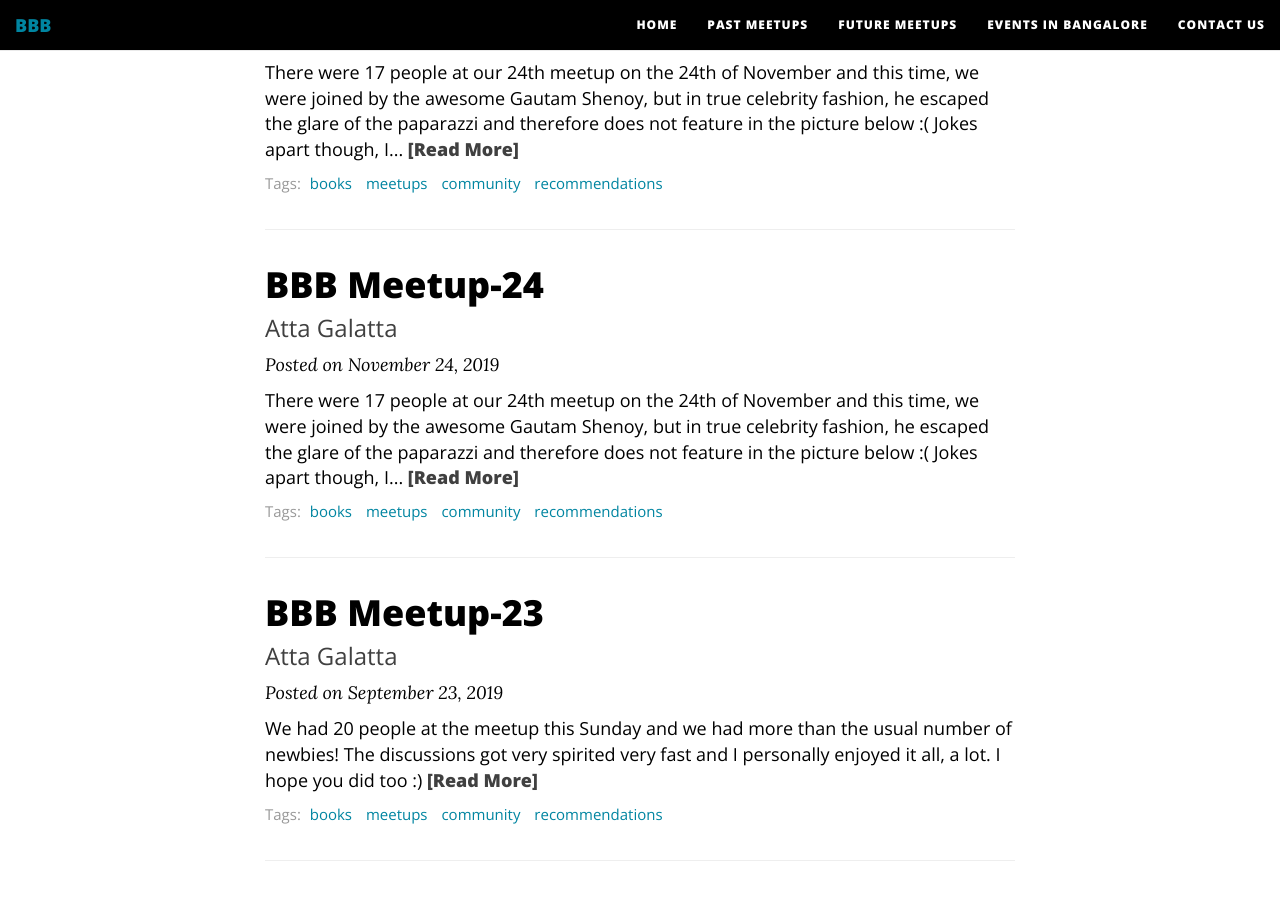
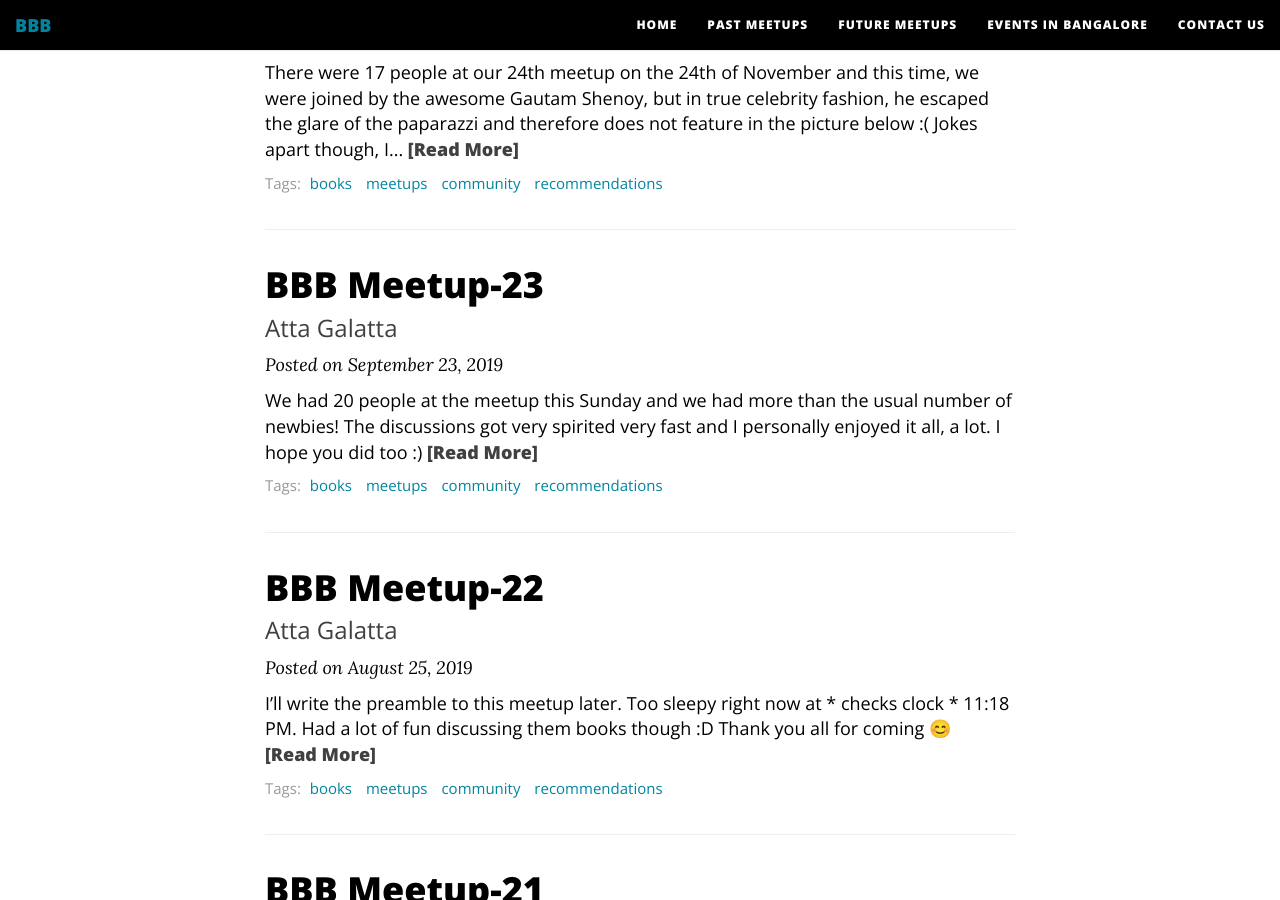
Before and after one commit to brokebibliophiles/brokebibliophiles.github.io, a Jekyll site: the page built from past-events.html, in a window 1280 px wide and 900 px high, scrolled down 346 px. Built offline with Jekyll 4.4.1, drawn with Linux system fonts in a browser that asks for light colours; nearby versions of some CDN libraries; emoji names are drawn with the system emoji font; part of the change alters nothing that is shown.

Commit message:
Mistakes were made

```diff
--- a/_posts/2019-11-24-BB-Meetup-24.md
+++ /dev/null
@@ -1,173 +0,0 @@
----
-layout: post
-title: BBB Meetup-24
-subtitle: Atta Galatta
-tags: [books, meetups, community, recommendations]
----
-
-There were 17 people at our 24th meetup on the 24th of November and this time, we were joined by the awesome [Gautam Shenoy](https://twitter.com/theBekku), but in true celebrity fashion, he escaped the glare of the paparazzi and therefore does not feature in the picture below :( Jokes apart though, I learnt about a lot of new books in this meetup and I hope you all did too :blush:
-
-<p float="left">
-  <img src="../img/BBB/BBB_24_11_24_2019.jpg"  />
-</p>
-
-The following were the books discussed (and yes, this is a Lot of books. Guess this is what happens when you skip a month's meetup :D) -
-
-### Books by Foreign authors:
-
-- Creative Confidence - https://www.goodreads.com/book/show/17288649-creative-confidence
-- How to be Human - https://www.goodreads.com/book/show/36200532-how-to-be-human
-- A Christmas Carol - https://www.goodreads.com/book/show/5326.A_Christmas_Carol
-- Milkman - https://www.goodreads.com/book/show/36047860-milkman
-- Great American Short Stories - https://www.goodreads.com/book/show/47979586-great-american-short-stories
-- Creativity Inc - https://www.goodreads.com/book/show/18077903-creativity-inc
-- Creative Struggle : Zen Pencils - https://www.goodreads.com/en/book/show/35924700
-- Ducks, Newburyport - https://www.goodreads.com/en/book/show/43412920
-- The Testaments - https://www.goodreads.com/book/show/42975172-the-testaments
-- Girl, Woman, Other - https://www.goodreads.com/en/book/show/41081373
-- Gunboat Jack - https://www.goodreads.com/book/show/48929657-gunboat-jack
-- Pan's Labyrinth - https://www.goodreads.com/book/show/42117981-pan-s-labyrinth
-- Flatland - https://www.goodreads.com/book/show/433567.Flatland
-- Gödel, Escher, Bach: An Eternal Golden Braid - https://www.goodreads.com/book/show/24113.G_del_Escher_Bach
-- The Mind's I - https://www.goodreads.com/book/show/2081.The_Mind_s_I
-- A Gentleman in Moscow - https://www.goodreads.com/book/show/34066798-a-gentleman-in-moscow
-- Underland - https://www.goodreads.com/book/show/41817481-underland
-- Shoe Dog - https://www.goodreads.com/book/show/27220736-shoe-dog
-- Open - https://www.goodreads.com/book/show/6480781-open
-- The Emperor's New Mind - https://www.goodreads.com/book/show/179744.The_Emperor_s_New_Mind
-- Phantoms in the Brain - https://www.goodreads.com/book/show/31555.Phantoms_in_the_Brain
-- God Created The Integers - https://www.goodreads.com/book/show/2096.God_Created_the_Integers
-- Programmed Inequality -  https://www.goodreads.com/book/show/32078427-programmed-inequality
-- Freedom at Midnight - https://www.goodreads.com/book/show/204123.Freedom_at_Midnight
-- The Philosopher and the Wolf - https://www.goodreads.com/book/show/5590168-the-philosopher-and-the-wolf
-- The Third Chimpanzee - https://www.goodreads.com/book/show/49234.The_Third_Chimpanzee
-- Mushi Shi - https://www.goodreads.com/book/show/905756.Mushishi_Vol_1
-- The last question - https://www.goodreads.com/book/show/4808763-the-last-question
-- The 6th Extinction - https://www.goodreads.com/book/show/17910054-the-sixth-extinction
-- Foundation - https://www.goodreads.com/topic/list_book/46654.The_Foundation_Trilogy
-- Flowers for Algernon - https://www.goodreads.com/book/show/36576608-flowers-for-algernon
-- The End of your Life Book Club - https://www.goodreads.com/book/show/13414676-the-end-of-your-life-book-club
-- You Beneath Your Skin - https://www.goodreads.com/en/book/show/47634028
-- Accidental Magic - https://www.goodreads.com/book/show/15805132-accidental-magic
-- Thuppari...(?)
-- The Light Fantastic - https://www.goodreads.com/book/show/34506.The_Light_Fantastic
-- Equal Rites - https://www.goodreads.com/book/show/34507.Equal_Rites
-- American Gods - https://www.goodreads.com/book/show/30165203-american-gods
-- The Upside of Irrationality - https://www.goodreads.com/book/show/7815744-the-upside-of-irrationality
-- 50 Things that Shaped Irrationality - https://www.goodreads.com/book/show/33358206-fifty-inventions-that-shaped-the-modern-economy
-- Steve Jobs - https://www.goodreads.com/book/show/11084145-steve-jobs
-- Snow - https://www.goodreads.com/book/show/11691.Snow
-- Sons of Fortune - https://www.goodreads.com/book/show/78985.Sons_of_Fortune
-- Fermat's Enigma - https://www.goodreads.com/book/show/38412.Fermat_s_Enigma
-- 84, Charing Cross - https://www.goodreads.com/book/show/368916.84_Charing_Cross_Road
-- The Collected Works of AJ Fikrey - https://www.goodreads.com/book/show/18293427-the-storied-life-of-a-j-fikry
-- The Astonishing Color of After - https://www.goodreads.com/book/show/35604686-the-astonishing-color-of-after
-- The purgatory of Half Forgotten Riddles
-- Ball Lightning - https://www.goodreads.com/book/show/32076670-ball-lightning
-- Dr. Sleep - https://www.goodreads.com/book/show/16130549-doctor-sleep?
-- Perennial Seller - https://www.goodreads.com/book/show/32968546-perennial-seller
-- The Man who Played with Fire - https://www.goodreads.com/cs/book/show/43887587-the-man-who-played-with-fire
-- Hickey's Bengal Gazette - https://www.goodreads.com/book/show/40186305-hicky-s-bengal-gazette
-- Parliamental - https://www.goodreads.com/book/show/46360973-parliamental
-- Homo Deus - https://www.goodreads.com/book/show/31138556-homo-deus
-- Man's Search for Meaning - https://www.goodreads.com/book/show/4069.Man_s_Search_for_Meaning
-- By the river Pietra - https://www.goodreads.com/book/show/1428.By_the_River_Piedra_I_Sat_Down_and_Wept
-- Siddhartha - https://www.goodreads.com/book/show/52036.Siddhartha
-- On the shortness of Life - https://www.goodreads.com/book/show/97412.On_the_Shortness_of_Life
-- Angels and Demons - https://www.goodreads.com/book/show/643301.Angels_and_Demons_The_Da_Vinci_Code
-- The Scythe(?)
-- My Lovely Wife - https://www.goodreads.com/book/show/39796904-my-lovely-wife
-- Carry On(?)
-- The Unhoneymooners - https://www.goodreads.com/book/show/42201431-the-unhoneymooners
-- The turn of the Key - https://www.goodreads.com/book/show/42080142-the-turn-of-the-key
-- Salt to the Sea - https://www.goodreads.com/book/show/25614492-salt-to-the-sea
-- Gods without Men - https://www.goodreads.com/book/show/11076138-gods-without-men
-- Weapons of Math Destruction - https://www.goodreads.com/book/show/28186015-weapons-of-math-destruction
-- Skin in the Game - https://www.goodreads.com/book/show/36064445-skin-in-the-game
-- Karl Marx's Greatness and Illusion - https://www.goodreads.com/book/show/29613503-karl-marx
-
-
-### Books by Indian authors:
-
-- Bhaunri - https://www.goodreads.com/en/book/show/46033194
-- Daura - https://www.goodreads.com/book/show/46016752-daura
-- Patang - https://www.goodreads.com/en/book/show/29771980
-- Speaking of Shiva - https://www.goodreads.com/book/show/389661.Speaking_of_Siva
-- Ladies Coupe - https://www.goodreads.com/book/show/109728.Ladies_Coup_
-- Roads to Mussoorie - https://www.goodreads.com/book/show/2006883.Roads_To_Mussoorie
-- The Nine Chambered Heart - https://www.goodreads.com/book/show/36396222-the-nine-chambered-heart
-- Boats on Land - https://www.goodreads.com/book/show/16069752-boats-on-land
-- Gita Press & The making of Hindu India - https://www.goodreads.com/book/show/26060875-gita-press-and-the-making-of-hindu-india
-- The Palace of Illusions - https://www.goodreads.com/book/show/1774836.The_Palace_of_Illusions
-- The ugliness of the Indian Male and other propositions - https://www.goodreads.com/book/show/3750744-the-ugliness-of-the-indian-male-and-other-propositions
-
-### Graphic Novels & (Indie)Comics :
-
-- Sabrina - https://www.goodreads.com/book/show/37533587-sabrina
-- Bangalore - https://www.goodreads.com/book/show/34448178-bangalore
-- Penumbra (Janardan Maity #1) - https://www.goodreads.com/en/book/show/31348457
-- Here Falls The Shadow (Janardan Maity #2) - https://www.goodreads.com/book/show/34953165-here-falls-the-shadow
-- The disappearance of Sally Sequeira (Janardan Maity #3) - https://www.goodreads.com/book/show/40183115-the-disappearance-of-sally-sequeira
-- Lone Wolf and Cub - https://www.goodreads.com/book/show/191212.Lone_Wolf_and_Cub_Vol_1
-- Buddha - https://www.goodreads.com/series/67448-buddha
-- Opus - https://www.goodreads.com/en/book/show/22551869
-- My Inktober Story
-- Paper dosa
-- Munnu - https://www.goodreads.com/en/book/show/25394441
-
-
-
-### Other related Mentions
-- Flatland, The Film - https://www.youtube.com/watch?v=Mfglluny8Z0
-- Godel, Escher, Bach : A lecture Part 1 - https://www.youtube.com/watch?v=lWZ2Bz0tS-s
-- Godel, Escher, Bach : A lecture Part 2 - https://www.youtube.com/watch?v=HqmUuHnvJ98
-
-### Member's Picks
-
-As of this edition, we're starting this section where we'll pick 2 of BBB's more ...voracious.. readers and have them mention separately some books that they particularly liked for this month. These books were not discussed but they will be in the next meetup :)
-
-[Rida's](https://www.goodreads.com/user/show/75843339-rida-quraishi) picks:
-- Wish I Could Tell You - https://www.goodreads.com/book/show/47872026-wish-i-could-tell-you
-- Dating You Hating You - https://www.goodreads.com/book/show/32620304-dating-you-hating-you
-- Her Royal Highness - https://www.goodreads.com/en/book/show/41734205
-- In an Absent Dream - https://www.goodreads.com/book/show/38244358-in-an-absent-dream
-- On Dublin Street - https://www.goodreads.com/book/show/15760001-on-dublin-street
-
-[Varun's](https://www.goodreads.com/user/show/9370522-varun) picks:
-- The Left Hand of Darkness
-- Johannes Cabal the Necromancer
-- Psmith, Journalist
-- Journey under the Midnight Sun
-- Time Travel : A history
-
-
-If you're reading any of these and want to tell us about your thoughts, leave them in the comments below :)
-
-Until next time! :blush:
-
-
-{% if page.comments %}
-<div id="disqus_thread"></div>
-<script>
-
-/**
-*  RECOMMENDED CONFIGURATION VARIABLES: EDIT AND UNCOMMENT THE SECTION BELOW TO INSERT DYNAMIC VALUES FROM YOUR PLATFORM OR CMS.
-*  LEARN WHY DEFINING THESE VARIABLES IS IMPORTANT: https://disqus.com/admin/universalcode/#configuration-variables*/
-/*
-var disqus_config = function () {
-this.page.url = brokebibliophilesbangalore.github.io/2019-11-24-BB-Meetup-24;
-  // Replace PAGE_URL with your page's canonical URL variable
-this.page.identifier = 2019-11-24-BB-Meetup-24;
-// Replace PAGE_IDENTIFIER with your page's unique identifier variable
-};
-*/
-(function() { // DON'T EDIT BELOW THIS LINE
-var d = document, s = d.createElement('script');
-s.src = 'https://brokebibliophilesbangalore.disqus.com/embed.js';
-s.setAttribute('data-timestamp', +new Date());
-(d.head || d.body).appendChild(s);
-})();
-</script>
-<noscript>Please enable JavaScript to view the <a href="https://disqus.com/?ref_noscript">comments powered by Disqus.</a></noscript>
-
-{% endif %}
--- a/_posts/2019-11-24-BBB-Meetup-24.md
+++ b/_posts/2019-11-24-BBB-Meetup-24.md
@@ -10,6 +10,7 @@ There were 17 people at our 24th meetup on the 24th of November and this time, w
 <p float="left">
   <img src="../img/BBB/BBB_24_11_24_2019.jpg"  />
 </p>
+This time Mr.Das was an excellent photographer in addition to being an awesome person. (Redemption)
 
 The following were the books discussed (and yes, this is a Lot of books. Guess this is what happens when you skip a month's meetup :D) -
 
```
